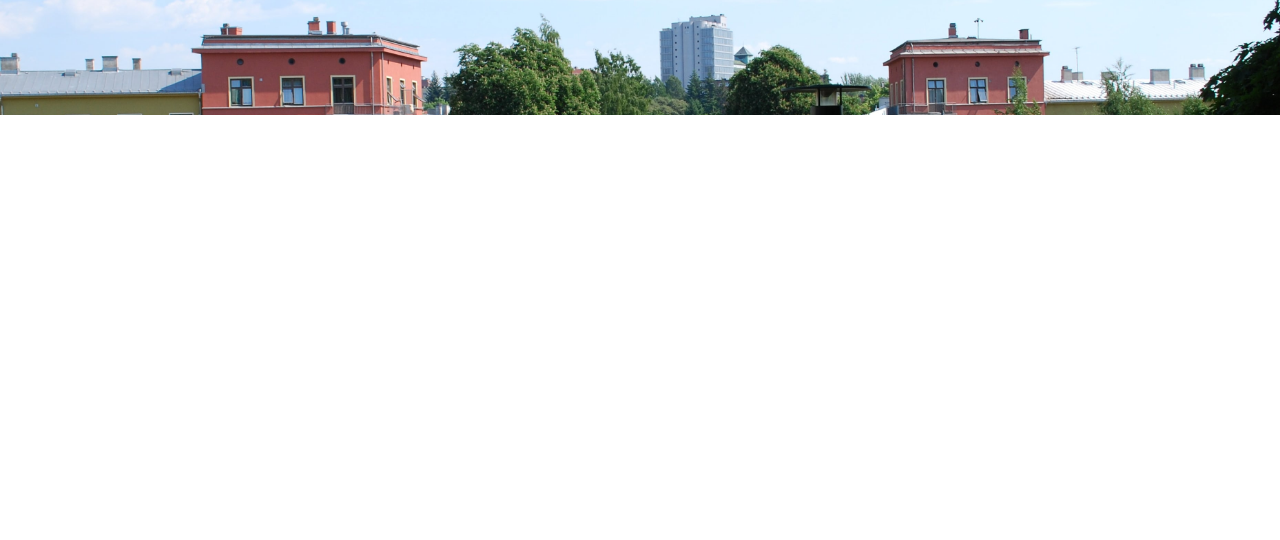
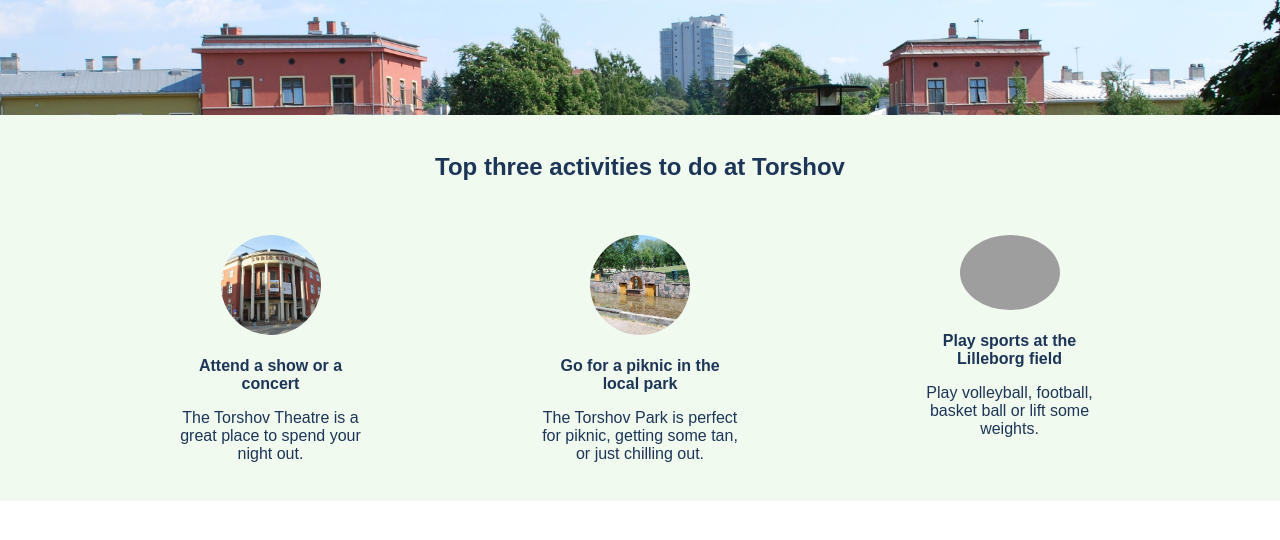
Before and after one commit to bluepersia/hometown-homepage, a website: page index.html in a window 1280 px wide. Shown: the part 236-776 px from the top of the page. Drawn offline with Linux system fonts and the light colour scheme; grey boxes are pictures that could not be loaded.

Commit message:
Add activities section

```diff
--- a/index.html
+++ b/index.html
@@ -10,6 +10,8 @@
     <link rel="stylesheet" href="src/styles/utilities.css" />
 
     <link rel="stylesheet" href="src/styles/blocks/hero/hero.css" />
+    <link rel="stylesheet" href="src/styles/blocks/activities/activities.css" />
+    <link rel="stylesheet" href="src/styles/blocks/activity/activity.css" />
   </head>
 
   <body>
@@ -20,5 +22,49 @@
         Oslo.
       </p>
     </header>
+
+    <main>
+      <section class="activities">
+        <h2 class="activities__title">Top three activities to do at Torshov</h2>
+        <ul class="activities__list reset-list">
+          <li class="activities__item activity">
+            <img
+              class="activity__img"
+              src="assets/images/theatre.jpg"
+              alt="Front façade of Torshov Theatre (Soria Moria), a curved building with tall white columns facing a city street."
+            />
+            <h3 class="activity__title">Attend a show or a concert</h3>
+            <p class="activity__desc">
+              The Torshov Theatre is a great place to spend your night out.
+            </p>
+          </li>
+
+          <li class="activities__item activity">
+            <img
+              class="activity__img"
+              src="assets/images/park.jpg"
+              alt="Stone fountain with a small statue in a shallow pond, surrounded by trees and grassy parkland."
+            />
+            <h3 class="activity__title">Go for a piknic in the local park</h3>
+            <p class="activity__desc">
+              The Torshov Park is perfect for piknic, getting some tan, or just
+              chilling out.
+            </p>
+          </li>
+
+          <li class="activities__item activity">
+            <img
+              class="activity__img"
+              src="assets/images/sports.jpg"
+              alt="Volleyball resting on a sandy beach volleyball court with a blurred net and player in the background."
+            />
+            <h3 class="activity__title">Play sports at the Lilleborg field</h3>
+            <p class="activity__desc">
+              Play volleyball, football, basket ball or lift some weights.
+            </p>
+          </li>
+        </ul>
+      </section>
+    </main>
   </body>
 </html>
--- /dev/null
+++ b/src/styles/blocks/activities/activities.css
@@ -0,0 +1,20 @@
+.activities {
+  text-align: center;
+  padding: 2.375rem 2rem;
+  color: var(--color-dark-blue);
+  background-color: var(--color-light-green);
+}
+
+.activities__title {
+  margin-bottom: 3.375rem;
+}
+
+.activities__list {
+  display: flex;
+  justify-content: space-evenly;
+  column-gap: 2rem;
+}
+
+.activities__item {
+  flex-basis: 198px;
+}
--- /dev/null
+++ b/src/styles/blocks/activity/activity.css
@@ -0,0 +1,12 @@
+.activity__img {
+  /* stylelint-disable-next-line scale-unlimited/declaration-strict-value */
+  border-radius: 50%;
+  width: min(100px, 100%);
+  margin: 0 auto;
+  margin-bottom: 1.375rem;
+}
+
+.activity__title {
+  font-size: var(--font-size-100);
+  margin-bottom: 1rem;
+}
```
